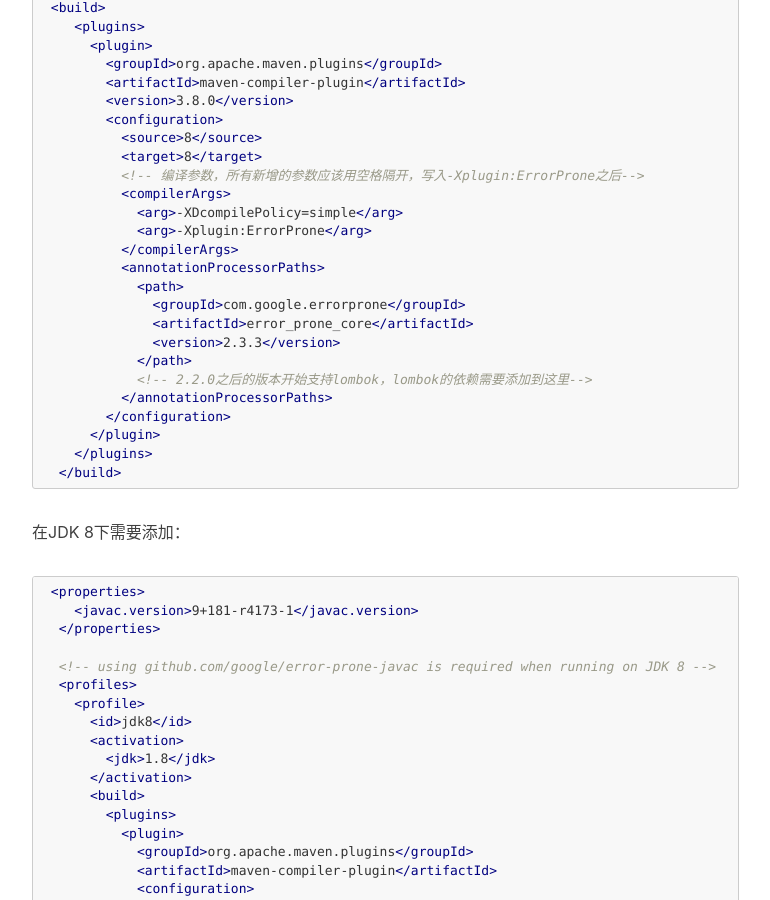
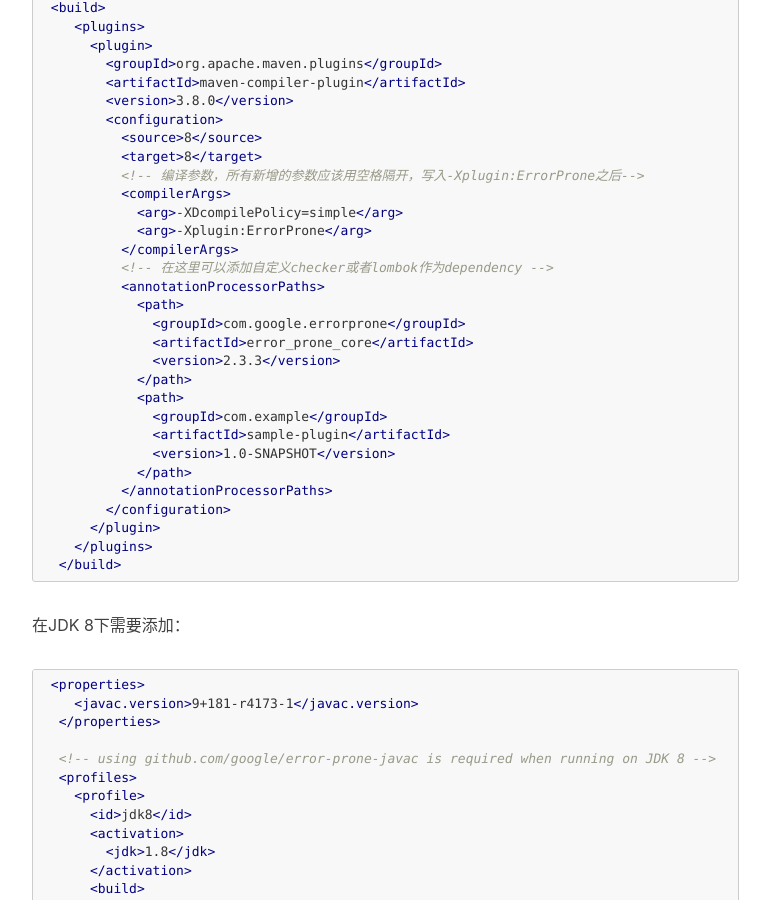
Before and after one commit to faushine/faushine.github.io, a Jekyll site: the page built from _posts/2019-07-05-ErrorProne-Introduction.md, in a window 1280 px wide and 900 px high, scrolled down 774 px. Shown: the whole window, without its empty margins (233-1003 px from the left). Built offline with Jekyll 4.4.1, drawn with Linux system fonts in a browser that asks for light colours; nearby versions of some CDN libraries; comment, search, counter and statistics services are not loaded; some of the changed text lies outside the part shown.

Commit message:
revise post

````diff
--- a/_posts/2019-07-05-ErrorProne-Introduction.md
+++ b/_posts/2019-07-05-ErrorProne-Introduction.md
@@ -32,13 +32,18 @@ tags:
             <arg>-XDcompilePolicy=simple</arg>
             <arg>-Xplugin:ErrorProne</arg>
           </compilerArgs>
+          <!-- 在这里可以添加自定义checker或者lombok作为dependency -->
           <annotationProcessorPaths>
             <path>
               <groupId>com.google.errorprone</groupId>
               <artifactId>error_prone_core</artifactId>
               <version>2.3.3</version>
             </path>
-            <!-- 2.2.0之后的版本开始支持lombok，lombok的依赖需要添加到这里-->
+            <path>
+              <groupId>com.example</groupId>
+              <artifactId>sample-plugin</artifactId>
+              <version>1.0-SNAPSHOT</version>
+            </path>
           </annotationProcessorPaths>
         </configuration>
       </plugin>
@@ -112,8 +117,9 @@ mvn compile
 -XepAllErrorsAsWarnings
 ```
 
-## Patching
+## Write a custom checker
 
+Error-Prone通过`@AutoService(BugChecker.class)`加载新的checker，官方提供了一个[示例](https://github.com/google/error-prone/tree/master/examples/plugin/maven)可以看看。
 
 
 
````
